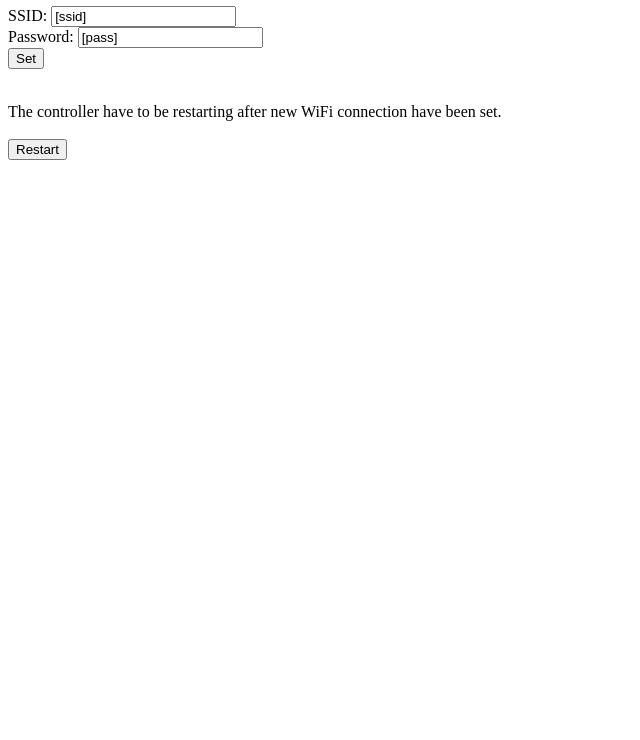
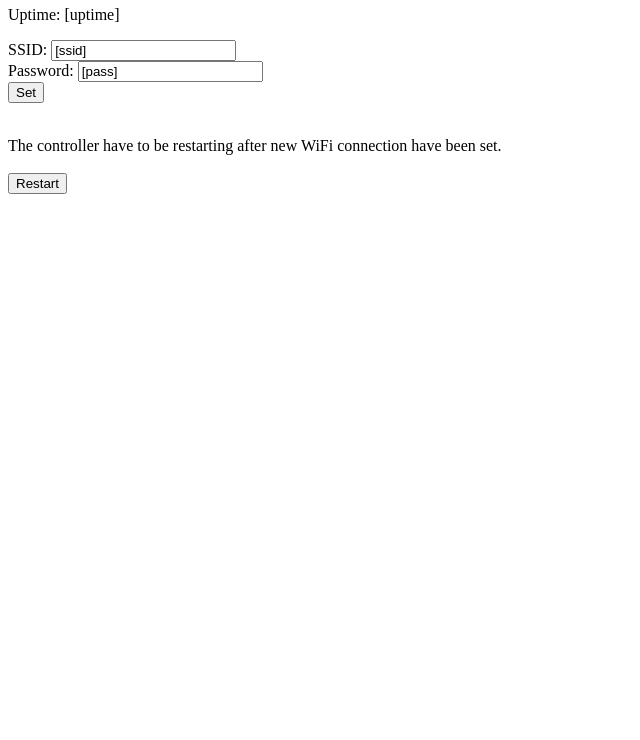
Before and after one commit to pgollor/esp8266-webconf-mDNS-OTA, a plain HTML site: page data/index.html in a window 1280 px wide. Shown: the part 60-800 px from the top of the page, without its empty margins (0-640 px from the left). Drawn offline with Linux system fonts and the light colour scheme.

Commit message:
* print uptime on index html * change index handling

```diff
--- a/data/index.html
+++ b/data/index.html
@@ -2,6 +2,7 @@
 <head><title>ESP8266-[esp8266]</title></head>
 <body>
 <h1>ESP8266-[esp8266]</h1>
+<p>Uptime: [uptime]</p>
 <form action="/set" method="GET">
 SSID: <input type="text" name="ssid" value="[ssid]"/><br/>
 Password: <input type="text" name="pass" value="[pass]"/><br/>
```
Also changed, not shown: 1 other file.
